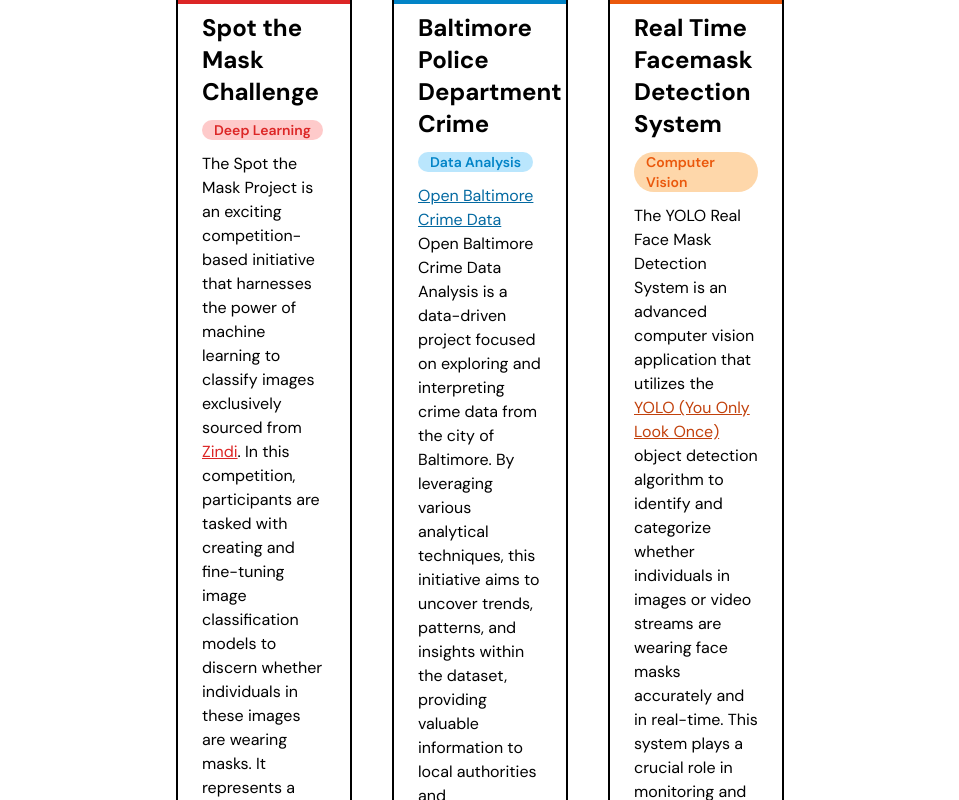
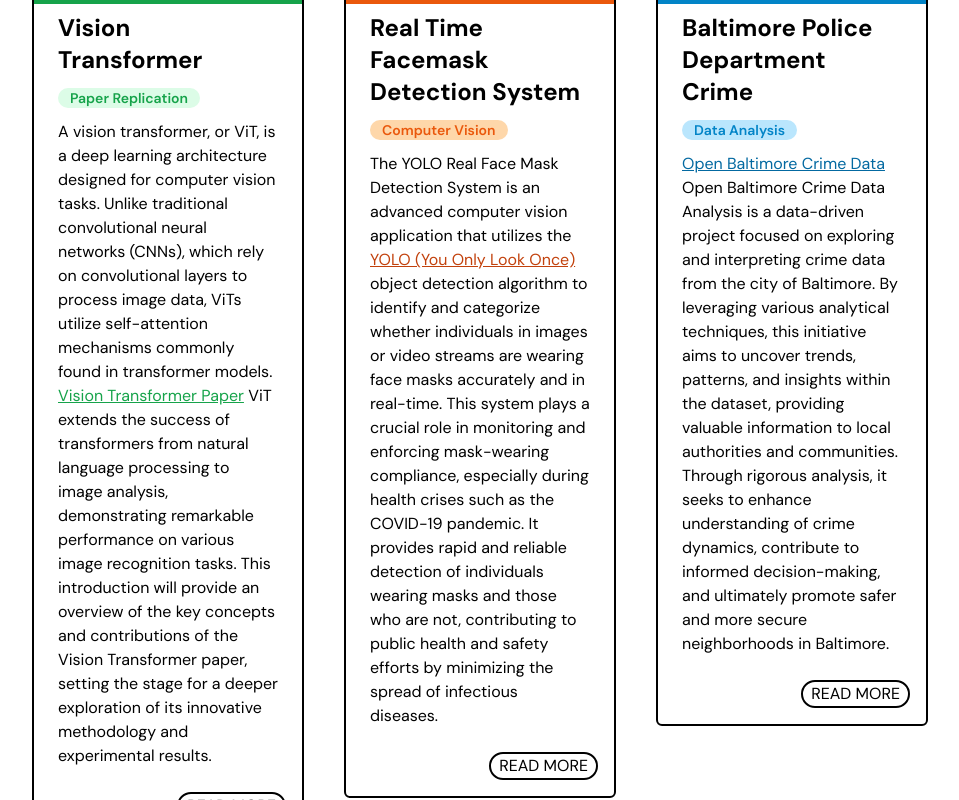
Before and after one commit to iam-dante/portifolio, a Next.js app: page / in a window 1280 px wide. Shown: the part 560-1360 px from the top of the page, without its empty margins (160-1119 px from the left). Built offline with nearby package versions, Linux system fonts and the light colour scheme.

Commit message:
vision transformer

```diff
--- a/pages/index.tsx
+++ b/pages/index.tsx
@@ -152,42 +152,93 @@
                 </Tab.List>
                 <Tab.Panels className="py-12">
                   <Tab.Panel>
-                    <div className="grid  md:grid-cols-2 xl:grid-cols-3 xl:px-60 gap-10">
+                    <div className="grid  md:grid-cols-2 xl:grid-cols-3 xl:px-24 gap-10">
                       <div>
                         <div className="border-2 border-black rounded-md hover:shadow-lg dark:border-white min-h-0">
-                          <div className="h-40 bg-red-600"></div>
+                          <div className="h-40 bg-green-600"></div>
                           <div className="py-2 px-6 space-y-3">
                             <h1 className="font-bold text-2xl dark:text-white">
-                              Spot the Mask Challenge
+                              Vision Transformer
                             </h1>
                             <div className="flex">
-                              <p className="text-sm bg-red-200 text-red-600 font-semibold px-3  rounded-full">
-                                Deep Learning
+                              <p className="text-sm bg-green-100 text-green-600 font-semibold px-3  rounded-full">
+                                Paper Replication
                               </p>
                             </div>
                             <p className="text-black dark:text-white">
-                              The Spot the Mask Project is an exciting
-                              competition-based initiative that harnesses the
-                              power of machine learning to classify images
-                              exclusively sourced from{" "}
+                              A vision transformer, or ViT, is a deep learning
+                              architecture designed for computer vision tasks.
+                              Unlike traditional convolutional neural networks
+                              (CNNs), which rely on convolutional layers to
+                              process image data, ViTs utilize self-attention
+                              mechanisms commonly found in transformer models.{" "}
                               <a
-                                href="https://zindi.africa/competitions/spot-the-mask"
-                                className="underline text-red-600"
+                                href="https://arxiv.org/abs/2010.11929"
+                                className="underline text-green-600"
                               >
-                                Zindi
-                              </a>
-                              . In this competition, participants are tasked
-                              with creating and fine-tuning image classification
-                              models to discern whether individuals in these
-                              images are wearing masks. It represents a
-                              significant and innovative challenge within the
-                              machine learning community.
+                                Vision Transformer Paper
+                              </a>{" "}
+                              ViT extends the success of transformers from
+                              natural language processing to image analysis,
+                              demonstrating remarkable performance on various
+                              image recognition tasks. This introduction will
+                              provide an overview of the key concepts and
+                              contributions of the Vision Transformer paper,
+                              setting the stage for a deeper exploration of its
+                              innovative methodology and experimental results.
                             </p>
                           </div>
                           <div className="flex p-4 justify-end">
                             <a
                               target="blank"
-                              href="https://docs.iam-brian.dev/spot-the-mask/intro"
+                              href="https://docs.iam-brian.dev/vision-transformer/intro"
+                              className="uppercase border-2 border-black dark:border-white dark:text-white px-2  rounded-full"
+                            >
+                              Read More
+                            </a>
+                          </div>
+                        </div>
+                      </div>
+
+                      <div>
+                        <div className="border-2 border-black rounded-md hover:shadow-lg dark:border-white">
+                          <div className="h-40 bg-orange-600"></div>
+                          <div className="py-2 px-6 space-y-3">
+                            <h1 className="font-bold text-2xl dark:text-white">
+                              Real Time Facemask Detection System
+                            </h1>
+                            <div className="flex">
+                              <p className="text-sm bg-orange-200 text-orange-600 font-semibold px-3  rounded-full">
+                                Computer Vision
+                              </p>
+                            </div>
+                            <p className="text-black dark:text-white">
+                              The YOLO Real Face Mask Detection System is an
+                              advanced computer vision application that utilizes
+                              the{" "}
+                              <a
+                                href="https://pjreddie.com/darknet/yolo/"
+                                className="underline text-orange-700"
+                              >
+                                YOLO (You Only Look Once)
+                              </a>{" "}
+                              object detection algorithm to identify and
+                              categorize whether individuals in images or video
+                              streams are wearing face masks accurately and in
+                              real-time. This system plays a crucial role in
+                              monitoring and enforcing mask-wearing compliance,
+                              especially during health crises such as the
+                              COVID-19 pandemic. It provides rapid and reliable
+                              detection of individuals wearing masks and those
+                              who are not, contributing to public health and
+                              safety efforts by minimizing the spread of
+                              infectious diseases.
+                            </p>
+                          </div>
+                          <div className="flex p-4 justify-end">
+                            <a
+                              target="blank"
+                              href="https://github.com/iam-dante/YoloV5-Facemask-Detection"
                               className="uppercase border-2 border-black dark:border-white dark:text-white px-2  rounded-full"
                             >
                               Read More
@@ -242,44 +293,40 @@
                       </div>
 
                       <div>
-                        <div className="border-2 border-black rounded-md hover:shadow-lg dark:border-white">
-                          <div className="h-40 bg-orange-600"></div>
+                        <div className="border-2 border-black rounded-md hover:shadow-lg dark:border-white min-h-0">
+                          <div className="h-40 bg-red-600"></div>
                           <div className="py-2 px-6 space-y-3">
                             <h1 className="font-bold text-2xl dark:text-white">
-                              Real Time Facemask Detection System
+                              Spot the Mask Challenge
                             </h1>
                             <div className="flex">
-                              <p className="text-sm bg-orange-200 text-orange-600 font-semibold px-3  rounded-full">
-                                Computer Vision
+                              <p className="text-sm bg-red-200 text-red-600 font-semibold px-3  rounded-full">
+                                Deep Learning
                               </p>
                             </div>
                             <p className="text-black dark:text-white">
-                              The YOLO Real Face Mask Detection System is an
-                              advanced computer vision application that utilizes
-                              the{" "}
+                              The Spot the Mask Project is an exciting
+                              competition-based initiative that harnesses the
+                              power of machine learning to classify images
+                              exclusively sourced from{" "}
                               <a
-                                href="https://pjreddie.com/darknet/yolo/"
-                                className="underline text-orange-700"
+                                href="https://zindi.africa/competitions/spot-the-mask"
+                                className="underline text-red-600"
                               >
-                                YOLO (You Only Look Once)
-                              </a>{" "}
-                              object detection algorithm to identify and
-                              categorize whether individuals in images or video
-                              streams are wearing face masks accurately and in
-                              real-time. This system plays a crucial role in
-                              monitoring and enforcing mask-wearing compliance,
-                              especially during health crises such as the
-                              COVID-19 pandemic. It provides rapid and reliable
-                              detection of individuals wearing masks and those
-                              who are not, contributing to public health and
-                              safety efforts by minimizing the spread of
-                              infectious diseases.
+                                Zindi
+                              </a>
+                              . In this competition, participants are tasked
+                              with creating and fine-tuning image classification
+                              models to discern whether individuals in these
+                              images are wearing masks. It represents a
+                              significant and innovative challenge within the
+                              machine learning community.
                             </p>
                           </div>
                           <div className="flex p-4 justify-end">
                             <a
                               target="blank"
-                              href="https://github.com/iam-dante/YoloV5-Facemask-Detection"
+                              href="https://docs.iam-brian.dev/spot-the-mask/intro"
                               className="uppercase border-2 border-black dark:border-white dark:text-white px-2  rounded-full"
                             >
                               Read More
```
